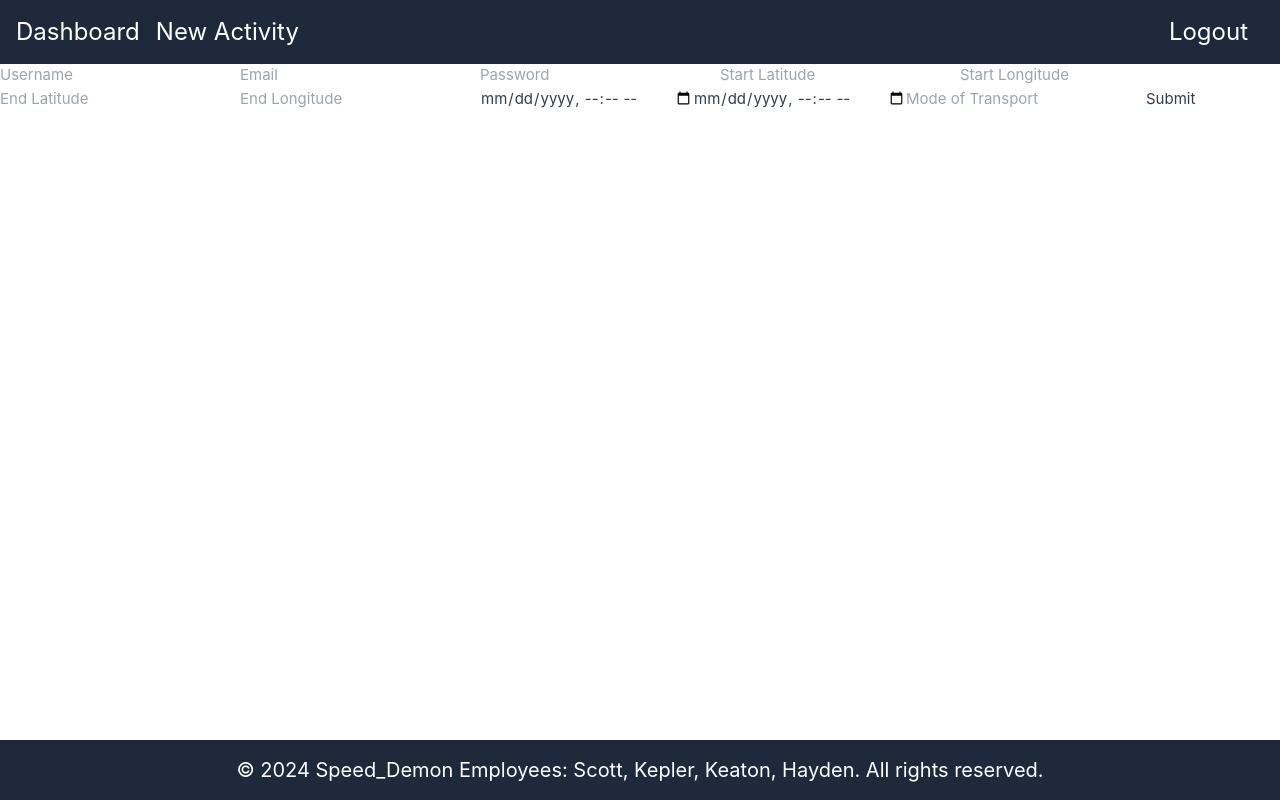
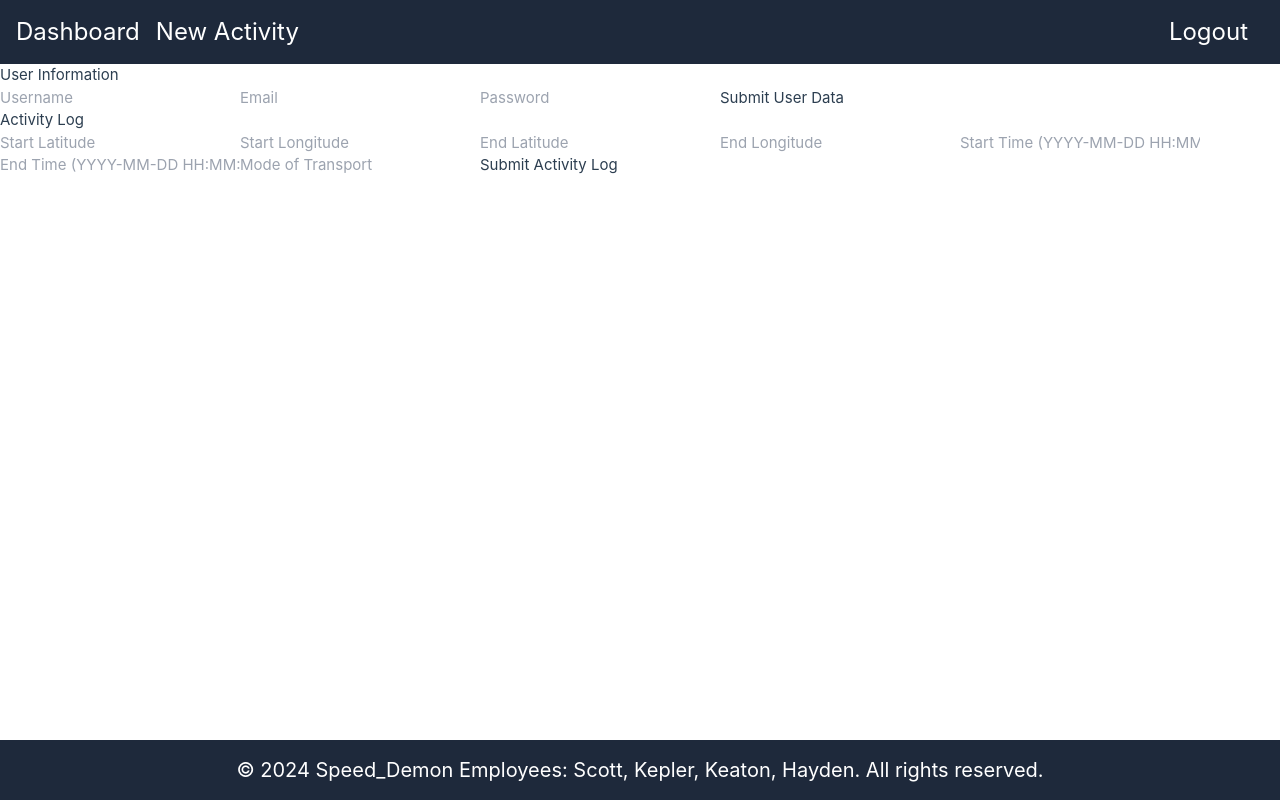
Before and after one commit to keplerridge/speeddemon, a Vue app: page /TestForSending in a window 1280 px wide. Built offline with nearby package versions, Linux system fonts and the light colour scheme.

Commit message:
Fixed the example page where inserts are shown

```diff
--- a/src/views/TestForSending.vue
+++ b/src/views/TestForSending.vue
@@ -1,20 +1,24 @@
+//To see this in action, add /TestForSending at the end of your URL
+
 <template>
-    <div>
-      <form @submit.prevent="submitActivityData">
-        <input v-model="userName" type="text" placeholder="Username" required />
-        <input v-model="userEmail" type="email" placeholder="Email" required />
-        <input v-model="password" type="password" placeholder="Password" required />
-        <input v-model="startLat" type="number" placeholder="Start Latitude" required />
-        <input v-model="startLong" type="number" placeholder="Start Longitude" required />
-        <input v-model="endLat" type="number" placeholder="End Latitude" required />
-        <input v-model="endLong" type="number" placeholder="End Longitude" required />
-        <input v-model="startTime" type="datetime-local" required />
-        <input v-model="endTime" type="datetime-local" required />
-        <input v-model="modeOfTransport" type="text" placeholder="Mode of Transport" required />
-        <button type="submit">Submit</button>
-      </form>
-    </div>
-  </template>
+  <div>
+    <h2>User Information</h2>
+    <input v-model="userName" placeholder="Username" />
+    <input v-model="userEmail" placeholder="Email" type="email" />
+    <input v-model="password" placeholder="Password" type="password" />
+    <button @click="submitUserData">Submit User Data</button>
+
+    <h2>Activity Log</h2>
+    <input v-model.number="startLat" placeholder="Start Latitude" type="number" />
+    <input v-model.number="startLong" placeholder="Start Longitude" type="number" />
+    <input v-model.number="endLat" placeholder="End Latitude" type="number" />
+    <input v-model.number="endLong" placeholder="End Longitude" type="number" />
+    <input v-model="startTime" placeholder="Start Time (YYYY-MM-DD HH:MM:SS)" />
+    <input v-model="endTime" placeholder="End Time (YYYY-MM-DD HH:MM:SS)" />
+    <input v-model="modeOfTransport" placeholder="Mode of Transport" />
+    <button @click="submitActivityLogData">Submit Activity Log</button>
+  </div>
+</template>
 
 <script>
 import axios from 'axios';
@@ -35,12 +39,35 @@ export default {
     };
   },
   methods: {
-    async submitActivityData() {
+
+    //Specifically submits users data
+    async submitUserData() {
       try {
-        const data = {
+
+        //Creates an array containing this info
+        const userData = {
           userName: this.userName,
           userEmail: this.userEmail,
-          password: this.password,
+          password: this.password
+        };
+
+        //Puts information at that temporary /database/insertUser address
+        const response = await axios.post('http://localhost:3000/database/insertUser', userData);
+
+        if (response.status === 200) {
+          alert('User data inserted successfully');
+        }
+      } catch (error) {
+        console.error('Error inserting user data:', error);
+        alert('Failed to insert user data');
+      }
+    },
+
+    //Specifically submits aciticty log data
+    async submitActivityLogData() {
+      try {
+        const activityData = {
+          userName: this.userName,
           startLat: this.startLat,
           startLong: this.startLong,
           endLat: this.endLat,
@@ -50,14 +77,15 @@ export default {
           modeOfTransport: this.modeOfTransport
         };
 
-        const response = await axios.post('http://localhost:3000/database/insert', data);
+        //temporarily sends info to the /database/insertActivityLog location
+        const response = await axios.post('http://localhost:3000/database/insertActivityLog', activityData);
 
         if (response.status === 200) {
-          alert('Data inserted successfully');
+          alert('Activity log inserted successfully');
         }
       } catch (error) {
-        console.error('Error inserting data:', error);
-        alert('Failed to insert data');
+        console.error('Error inserting activity log:', error);
+        alert('Failed to insert activity log');
       }
     }
   }
```
